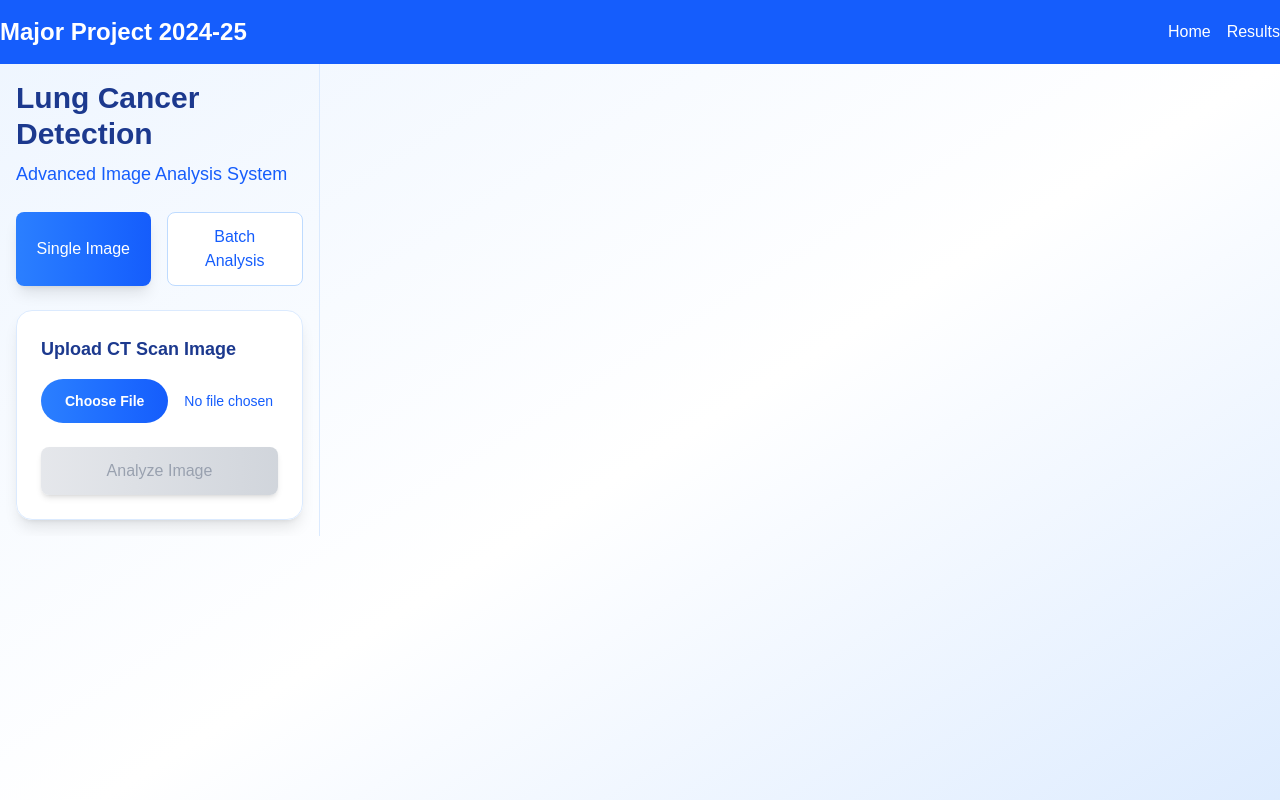
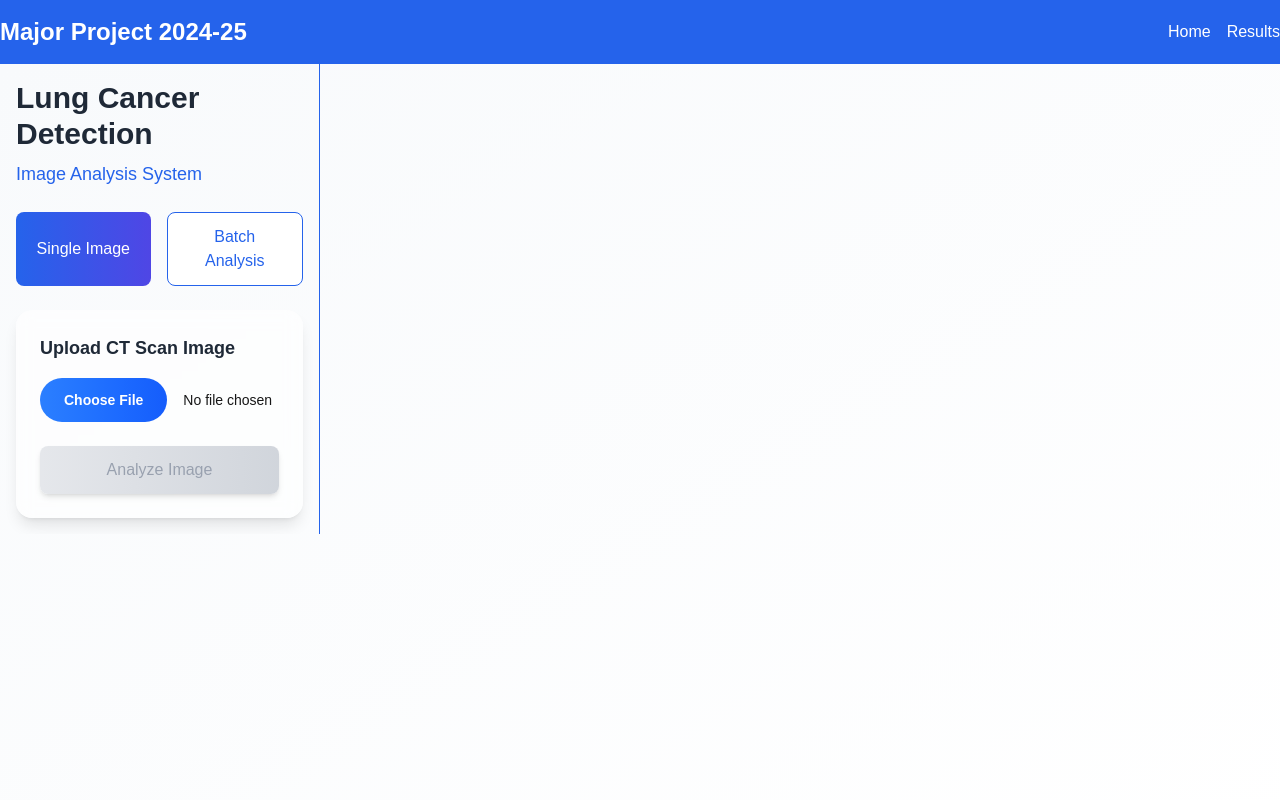
Before and after one commit to Anshulsharmacode/Lungs_Cancer_Classification, a Next.js app in the folder my-app/: page /result in a window 1280 px wide. Shown: the top 800 px of the page. Built offline with nearby package versions, Linux system fonts and the light colour scheme.

Commit message:
all working

```diff
--- a/my-app/src/app/globals.css
+++ b/my-app/src/app/globals.css
@@ -4,6 +4,9 @@
 body {
   font-family: 'Lora', serif;
 }
+/* :root {
+  --ww: #2563eb; /* Define the color variable 'ww' */
+
 
 :root {
   --background: #ffffff;
--- a/my-app/src/app/page.tsx
+++ b/my-app/src/app/page.tsx
@@ -6,7 +6,6 @@ function page() {
   return (
 
     <>
-
      <HomePage/>
     </>
   )
--- a/my-app/src/components/main..tsx
+++ b/my-app/src/components/main..tsx
@@ -1,5 +1,6 @@
 'use client';
 
+import { theme } from '@/components/theme';
 import { useState, useEffect } from 'react';
 import Image from 'next/image';
 
@@ -78,16 +79,25 @@ interface ImageModalProps {
 
 const ImageModal: React.FC<ImageModalProps> = ({ imageUrl, title, onClose }) => {
   return (
-    <div className="fixed inset-0 z-50 flex items-center justify-center bg-black/80 backdrop-blur-sm p-4" onClick={onClose}>
+    <div
+      style={{ backgroundColor: 'rgba(0, 0, 0, 0.8)' }}
+      className="fixed inset-0 z-50 flex items-center justify-center backdrop-blur-sm p-4"
+      onClick={onClose}
+    >
       <div className="relative w-full max-w-5xl" onClick={e => e.stopPropagation()}>
-        <div className="bg-white rounded-2xl shadow-2xl overflow-hidden border border-gray-100">
-          <div className="p-3 sm:p-4 border-b border-gray-100 flex justify-between items-center bg-gradient-to-r from-primary-light to-secondary-light">
-            <h3 className="text-lg sm:text-xl font-semibold text-neutral-dark truncate">{title}</h3>
+        <div
+          style={{ backgroundColor: theme.colors.background.white, borderColor: theme.colors.border.primary }}
+          className="rounded-2xl shadow-2xl overflow-hidden border"
+        >
+          <div className={`p-3 sm:p-4 border-b flex justify-between items-center bg-gradient-to-r ${theme.gradients.primary}`}>
+            <h3 style={{ color: theme.colors.text.white }} className="text-lg sm:text-xl font-semibold truncate">
+              {title}
+            </h3>
             <button
               onClick={onClose}
               className="p-1.5 sm:p-2 hover:bg-white/50 rounded-full transition-colors"
             >
-              <svg className="w-5 h-5 sm:w-6 sm:h-6" fill="none" stroke="currentColor" viewBox="0 0 24 24">
+              <svg className="w-5 h-5 sm:w-6 sm:h-6" fill="none" stroke={theme.colors.text.white} viewBox="0 0 24 24">
                 <path strokeLinecap="round" strokeLinejoin="round" strokeWidth={2} d="M6 18L18 6M6 6l12 12" />
               </svg>
             </button>
@@ -113,7 +123,13 @@ interface CardProps {
 }
 
 const Card: React.FC<CardProps> = ({ children, className = '' }) => (
-  <div className={`bg-white/95 backdrop-blur-sm rounded-2xl p-4 sm:p-6 shadow-lg border border-blue-100 hover:shadow-xl transition-all duration-300 ${className}`}>
+  <div
+    style={{
+      backgroundColor: `${theme.colors.background.white}95`,
+      borderColor: theme.colors.border.primary
+    }}
+    className={`backdrop-blur-sm rounded-2xl p-4 sm:p-6 shadow-lg hover:shadow-xl transition-all duration-300 ${className}`}
+  >
     {children}
   </div>
 );
@@ -125,9 +141,16 @@ interface MetricItemProps {
 }
 
 const MetricItem: React.FC<MetricItemProps> = ({ label, value, unit = '' }) => (
-  <div className="flex justify-between items-center p-2 sm:p-3 rounded-lg bg-blue-50/50 hover:bg-blue-100/50 transition-colors">
-    <span className="text-sm sm:text-base text-neutral-600">{label}</span>
-    <span className="font-semibold text-blue-600 text-sm sm:text-base">
+  <div
+    style={{
+      backgroundColor: `${theme.colors.primary.light}10`
+    }}
+    className="flex justify-between items-center p-2 sm:p-3 rounded-lg hover:bg-blue-100/50 transition-colors"
+  >
+    <span style={{ color: theme.colors.text.secondary }} className="text-sm sm:text-base">
+      {label}
+    </span>
+    <span style={{ color: theme.colors.primary.main }} className="font-semibold text-sm sm:text-base">
       {value}{unit}
     </span>
   </div>
@@ -155,7 +178,22 @@ export default function PredictPage() {
 
   const formatClassName = (className: string | undefined) => {
     if (!className) return '';
-    return simplifiedNames[className] || className;
+    if (className.toLowerCase().includes('adenocarcinoma')) {
+      return "Adenocarcinoma"
+    } else if (className.toLowerCase().includes('large')) {
+      return "Large Cell"
+    } else if (className.toLowerCase().includes('squamous')) {
+      return "Squamous"
+    } else if (className.toLowerCase().includes('bengin')) {
+      return "Bengin"
+    }
+    else if (className.toLowerCase().includes('malignant')) {
+      return "Malignant"
+    }
+    else {
+      return "normal"
+    }
+
   };
 
   const handleSinglePredict = async () => {
@@ -167,7 +205,7 @@ export default function PredictPage() {
     formData.append('file', selectedFile);
 
     try {
-      const response = await fetch('https://final-major-1.onrender.com/analyze', {
+      const response = await fetch('http://localhost:8000/analyze', {
         method: 'POST',
         body: formData,
         credentials: 'include',
@@ -203,7 +241,7 @@ export default function PredictPage() {
     });
 
     try {
-      const response = await fetch('https://final-major-1.onrender.com/analyze/batch', {
+      const response = await fetch('http://localhost:8000/analyze/batch', {
         method: 'POST',
         body: formData,
         credentials: 'include',
@@ -273,17 +311,25 @@ export default function PredictPage() {
   }, [imageURLs]);
 
   return (
-    <main className="min-h-screen bg-gradient-to-br from-blue-50 via-white to-blue-100">
+    <main
+      style={{
+        background: `linear-gradient(to bottom right, ${theme.colors.background.light}, ${theme.colors.background.white})`
+      }}
+      className="min-h-screen"
+    >
       <div className="flex flex-col lg:flex-row h-auto w-auto">
         {/* Left Panel - File Upload & Controls */}
-        <div className="w-full lg:w-1/3 xl:w-1/4 h-auto lg:h-full border-b lg:border-b-0 lg:border-r border-blue-100 overflow-y-auto p-4">
+        <div
+          style={{ borderColor: theme.colors.border.primary }}
+          className="w-full lg:w-1/3 xl:w-1/4 h-auto lg:h-full border-b lg:border-b-0 lg:border-r overflow-y-auto p-4"
+        >
           <div className="space-y-4 sm:space-y-6">
             <div className="space-y-2">
-              <h1 className="text-2xl sm:text-3xl font-bold text-blue-900">
+              <h1 style={{ color: theme.colors.text.primary }} className="text-2xl sm:text-3xl font-bold">
                 Lung Cancer Detection
               </h1>
-              <p className="text-base sm:text-lg text-blue-600">
-                Advanced Image Analysis System
+              <p style={{ color: theme.colors.primary.main }} className="text-base sm:text-lg">
+                 Image Analysis System
               </p>
             </div>
 
@@ -295,11 +341,14 @@ export default function PredictPage() {
                   setSelectedFiles(null);
                   setBatchPredictions([]);
                 }}
-                className={`flex-1 px-3 sm:px-4 py-2 sm:py-3 rounded-lg text-sm sm:text-base transition-all duration-300 ${
-                  !isBatchMode
-                    ? 'bg-gradient-to-r from-blue-500 to-blue-600 text-white shadow-lg'
-                    : 'bg-white text-blue-600 hover:bg-blue-50 border border-blue-200'
-                }`}
+                className={`flex-1 px-3 sm:px-4 py-2 sm:py-3 rounded-lg text-sm sm:text-base transition-all duration-300`}
+                style={{
+                  background: !isBatchMode
+                    ? `linear-gradient(to right, ${theme.colors.primary.main}, ${theme.colors.secondary.main})`
+                    : theme.colors.background.white,
+                  color: !isBatchMode ? theme.colors.text.white : theme.colors.primary.main,
+                  border: !isBatchMode ? 'none' : `1px solid ${theme.colors.border.primary}`
+                }}
               >
                 Single Image
               </button>
@@ -309,11 +358,14 @@ export default function PredictPage() {
                   setSelectedFile(null);
                   setPrediction(null);
                 }}
-                className={`flex-1 px-3 sm:px-4 py-2 sm:py-3 rounded-lg text-sm sm:text-base transition-all duration-300 ${
-                  isBatchMode
-                    ? 'bg-gradient-to-r from-blue-500 to-blue-600 text-white shadow-lg'
-                    : 'bg-white text-blue-600 hover:bg-blue-50 border border-blue-200'
-                }`}
+                className={`flex-1 px-3 sm:px-4 py-2 sm:py-3 rounded-lg text-sm sm:text-base transition-all duration-300`}
+                style={{
+                  background: isBatchMode
+                    ? `linear-gradient(to right, ${theme.colors.primary.main}, ${theme.colors.secondary.main})`
+                    : theme.colors.background.white,
+                  color: isBatchMode ? theme.colors.text.white : theme.colors.primary.main,
+                  border: isBatchMode ? 'none' : `1px solid ${theme.colors.border.primary}`
+                }}
               >
                 Batch Analysis
               </button>
@@ -321,7 +373,7 @@ export default function PredictPage() {
 
             {/* File Upload Card */}
             <Card>
-              <label className="block text-base sm:text-lg font-semibold text-blue-900 mb-4">
+              <label className="block text-base sm:text-lg font-semibold mb-4" style={{ color: theme.colors.text.primary }}>
                 Upload {isBatchMode ? 'Multiple CT Scan Images' : 'CT Scan Image'}
               </label>
               <input
@@ -329,7 +381,7 @@ export default function PredictPage() {
                 onChange={(e) => handleFileSelect(e.target.files)}
                 accept="image/*"
                 multiple={isBatchMode}
-                className="block w-full text-xs sm:text-sm text-blue-600 file:mr-4 file:py-2 file:px-4
+                className="block w-full text-xs sm:text-sm file:mr-4 file:py-2 file:px-4
                          sm:file:py-3 sm:file:px-6 file:rounded-full file:border-0
                          file:text-sm file:font-semibold file:bg-gradient-to-r
                          file:from-blue-500 file:to-blue-600 file:text-white
@@ -377,8 +429,8 @@ export default function PredictPage() {
                 {loading ? (
                   <span className="flex items-center justify-center gap-2">
                     <svg className="animate-spin h-4 w-4 sm:h-5 sm:w-5" viewBox="0 0 24 24">
-                      <circle className="opacity-25" cx="12" cy="12" r="10" stroke="currentColor" strokeWidth="4" fill="none"/>
-                      <path className="opacity-75" fill="currentColor" d="M4 12a8 8 0 018-8V0C5.373 0 0 5.373 0 12h4zm2 5.291A7.962 7.962 0 014 12H0c0 3.042 1.135 5.824 3 7.938l3-2.647z"/>
+                      <circle className="opacity-25" cx="12" cy="12" r="10" stroke="currentColor" strokeWidth="4" fill="none" />
+                      <path className="opacity-75" fill="currentColor" d="M4 12a8 8 0 018-8V0C5.373 0 0 5.373 0 12h4zm2 5.291A7.962 7.962 0 014 12H0c0 3.042 1.135 5.824 3 7.938l3-2.647z" />
                     </svg>
                     Processing...
                   </span>
@@ -406,7 +458,7 @@ export default function PredictPage() {
                 <div className="flex items-center justify-between">
                   <h3 className="text-lg sm:text-xl font-bold text-blue-900">Analysis Results</h3>
                   <span className="text-xs sm:text-sm bg-blue-100 text-blue-800 px-2 sm:px-3 py-1 rounded-full">
-                    {(prediction.prediction.predicted_class)}
+                    {(formatClassName(prediction.prediction.predicted_class))}
                     ({(prediction.prediction.confidence * 100).toFixed(1)}%)
                   </span>
                 </div>
@@ -608,9 +660,8 @@ export default function PredictPage() {
                                       className="absolute inset-y-0 rounded-full bg-blue-500"
                                       style={{ width: `${value * 100}%` }}
                                     />
-                                    <span className={`absolute inset-y-0 right-2 flex items-center text-xs font-medium ${
-                                      value > 0.4 ? 'text-white' : 'text-blue-800'
-                                    }`}>
+                                    <span className={`absolute inset-y-0 right-2 flex items-center text-xs font-medium ${value > 0.4 ? 'text-white' : 'text-blue-800'
+                                      }`}>
                                       {(value * 100).toFixed(1)}%
                                     </span>
                                   </div>
--- a/my-app/src/components/navbar.tsx
+++ b/my-app/src/components/navbar.tsx
@@ -1,9 +1,10 @@
 import React from 'react';
 import Link from 'next/link';
+import { theme } from '@/components/theme';
 
 const Navbar = () => {
   return (
-    <header className="bg-blue-600 text-white py-4">
+    <header style={{ backgroundColor: theme.colors.primary.main }} className="text-white py-4">
       <div className="container mx-auto flex justify-between items-center">
         <h1 className="text-2xl font-bold">Major Project 2024-25</h1>
         <nav>
--- /dev/null
+++ b/my-app/src/components/theme.tsx
@@ -0,0 +1,34 @@
+export const theme = {
+    colors: {
+      primary: {
+        main: '#2563eb', // blue-600
+        dark: '#1d4ed8', // blue-700
+        light: '#93c5fd', // blue-300
+      },
+      secondary: {
+        main: '#4f46e5', // indigo-600
+        dark: '#4338ca', // indigo-700
+        light: '#a5b4fc', // indigo-300
+      },
+      background: {
+        light: '#f8fafc', // slate-50
+        white: '#ffffff',
+        overlay: 'rgba(255, 255, 255, 0.8)',
+      },
+      text: {
+        primary: '#1f2937', // gray-800
+        secondary: '#4b5563', // gray-600
+        light: '#6b7280', // gray-500
+        white: '#ffffff',
+      },
+      border: {
+        primary: '#2563eb', // blue-600
+        secondary: '#4f46e5', // indigo-600
+      }
+    },
+    gradients: {
+      primary: 'from-blue-600 to-indigo-600',
+      primaryHover: 'from-blue-700 to-indigo-700',
+      background: 'from-blue-50 via-white to-indigo-50',
+    }
+  };
```
Also changed, not shown: my-app/src/components/home.tsx (+8 -5 lines), my-app/src/components/result.tsx (added), 2 other files (tests, documents, lock files or other folders).
